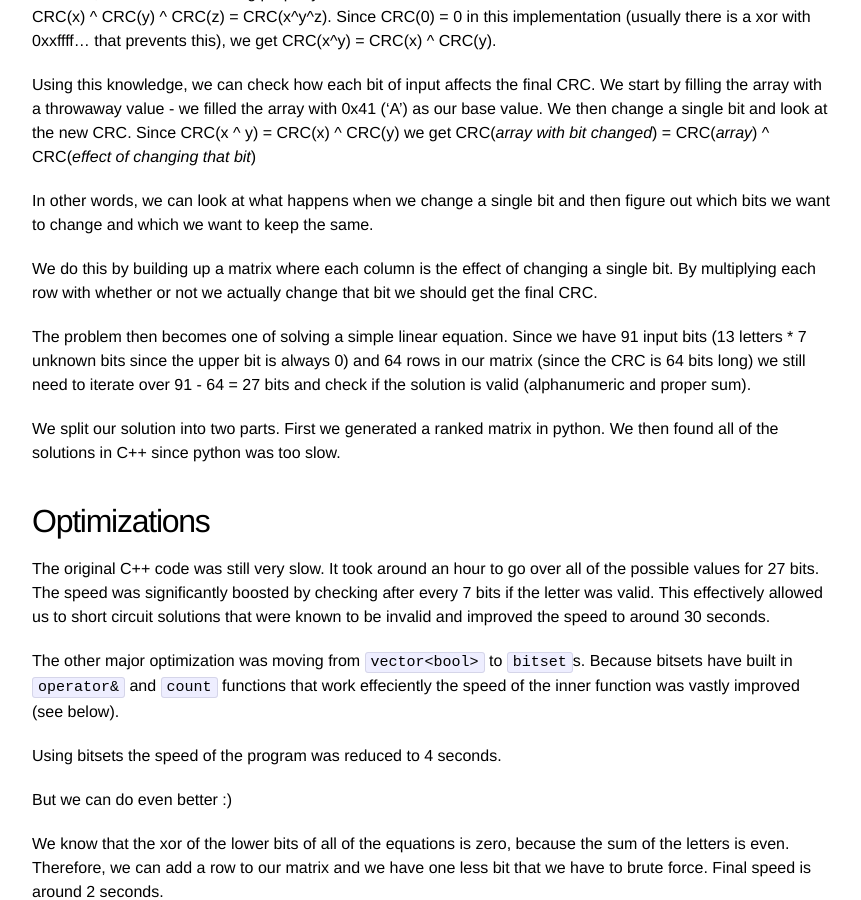
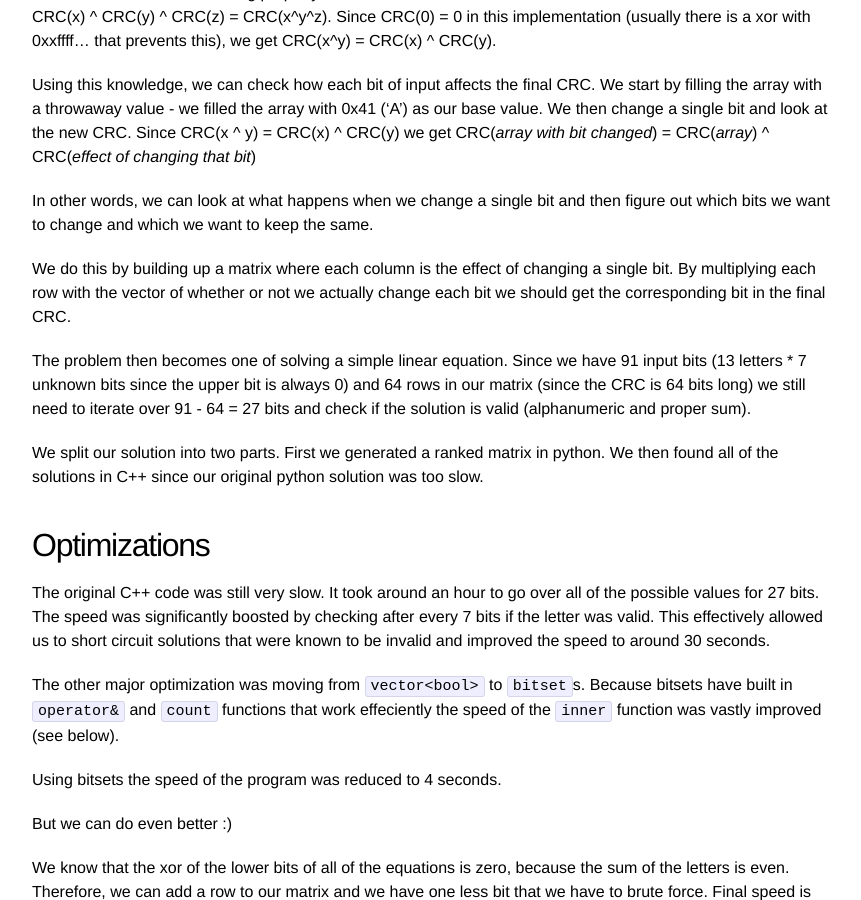
Before and after one commit to 0xAWES0ME/0xAWES0ME.github.io, a Jekyll site: the page built from _posts/2014-06-13-rarara.md, in a window 1280 px wide and 900 px high, scrolled down 3772 px. Shown: the whole window, without its empty margins (208-1069 px from the left). Built offline with Jekyll 4.4.1, drawn with Linux system fonts in a browser that asks for light colours.

Commit message:
Clean up post

```diff
--- a/_posts/2014-06-13-rarara.md
+++ b/_posts/2014-06-13-rarara.md
@@ -69,17 +69,17 @@ Using this knowledge, we can check how each bit of input affects the final CRC.
 
 In other words, we can look at what happens when we change a single bit and then figure out which bits we want to change and which we want to keep the same.
 
-We do this by building up a matrix where each column is the effect of changing a single bit. By multiplying each row with whether or not we actually change that bit we should get the final CRC.
+We do this by building up a matrix where each column is the effect of changing a single bit. By multiplying each row with the vector of whether or not we actually change each bit we should get the corresponding bit in the final CRC.
 
 The problem then becomes one of solving a simple linear equation. Since we have 91 input bits (13 letters * 7 unknown bits since the upper bit is always 0) and 64 rows in our matrix (since the CRC is 64 bits long) we still need to iterate over 91 - 64 = 27 bits and check if the solution is valid (alphanumeric and proper sum).
 
-We split our solution into two parts. First we generated a ranked matrix in python. We then found all of the solutions in C++ since python was too slow.
+We split our solution into two parts. First we generated a ranked matrix in python. We then found all of the solutions in C++ since our original python solution was too slow.
 
 ## Optimizations
 The original C++ code was still very slow. It took around an hour to go over all of the possible values for 27 bits.
 The speed was significantly boosted by checking after every 7 bits if the letter was valid. This effectively allowed us to short circuit solutions that were known to be invalid and improved the speed to around 30 seconds.
 
-The other major optimization was moving from `vector<bool>` to `bitset`s. Because bitsets have built in `operator&` and `count` functions that work effeciently the speed of the inner function was vastly improved (see below).
+The other major optimization was moving from `vector<bool>` to `bitset`s. Because bitsets have built in `operator&` and `count` functions that work effeciently the speed of the `inner` function was vastly improved (see below).
 
 Using bitsets the speed of the program was reduced to 4 seconds.
 
```
